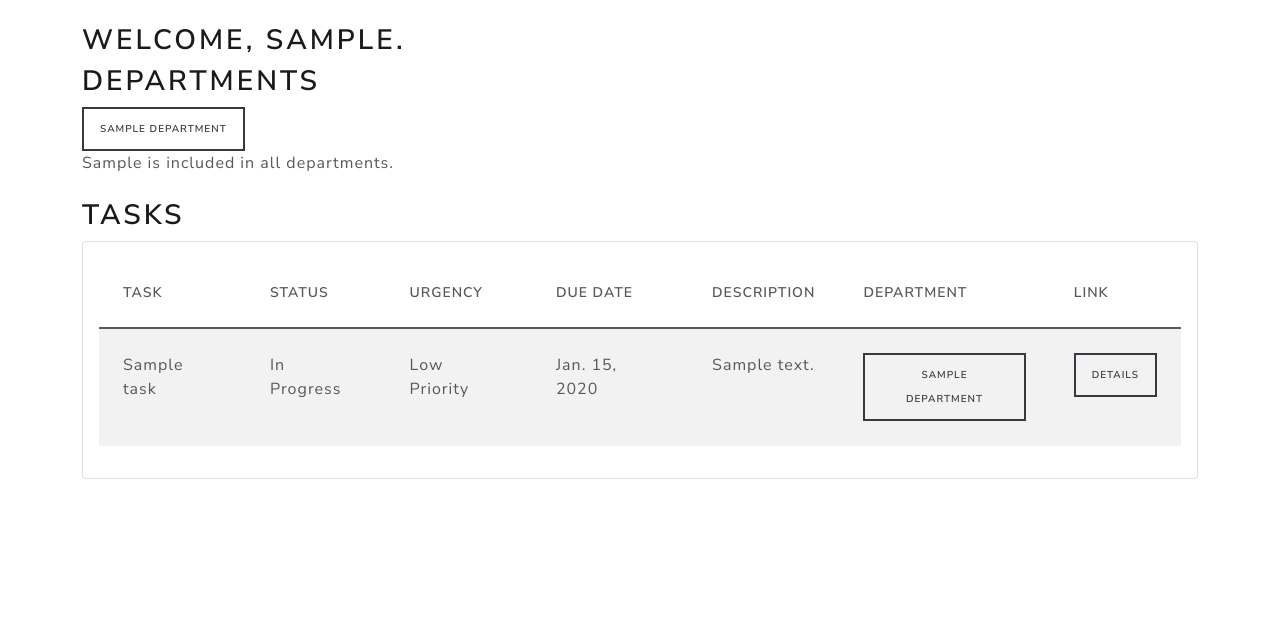
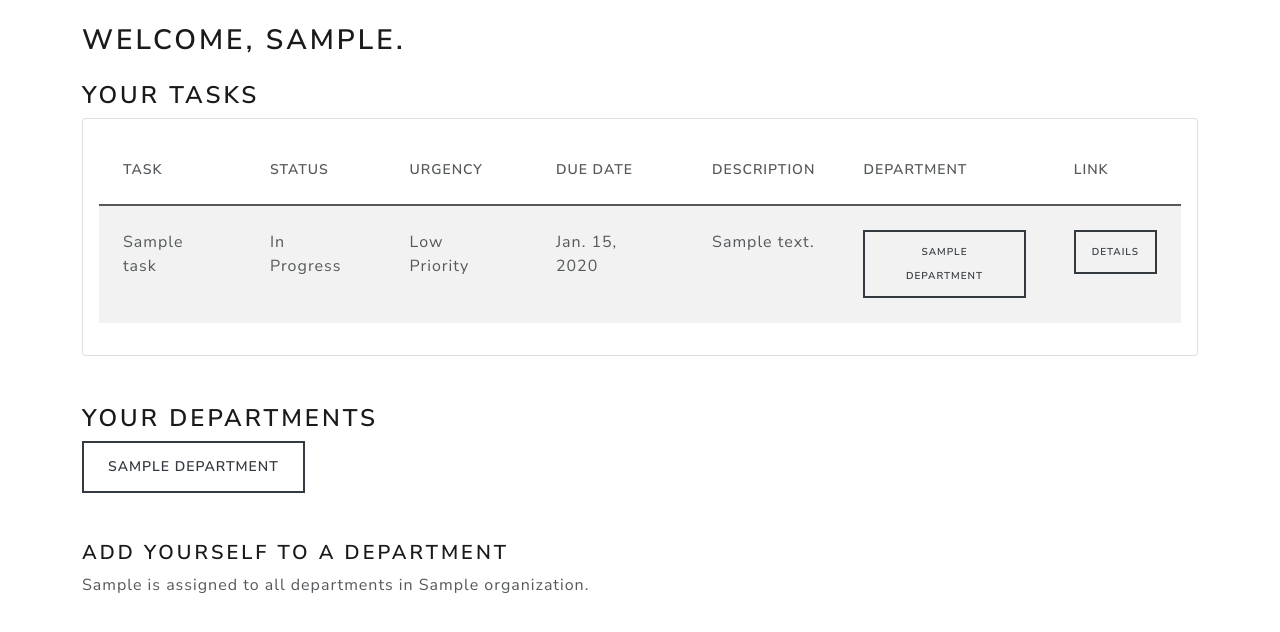
Before and after one commit to erictau/macromanager, a Django app: page /employees/1/ in a window 1280 px wide. Shown: the part 92-724 px from the top of the page. Run offline with Django 4.2, Linux system fonts and the light colour scheme; a user stored in the database is signed in; tables that the repository leaves empty hold one stand-in row (values such as "Sample post"); some libraries are stand-ins or nearby versions.

Commit message:
updates styling

```diff
--- a/main_app/templates/employees/employee_detail.html
+++ b/main_app/templates/employees/employee_detail.html
@@ -10,29 +10,10 @@
     {% endif %}
   </h2>
 
-  <h2>Departments</h2>
-  {% for dept in departments.all %}
-  <a class="btn btn-sm btn-outline-dark" href="{% url 'departments_detail' dept.id %}">{{ dept.name }}</a>
-  {% endfor %}
 
-  {% if avldepts.count %}
-  <form action="{% url 'assoc_dept_employee' employee.id %}" method="post">
-    {% csrf_token %}
-    <div class="pb-2 pt-2">
-      <select name="dept" class="form-select" id="autoSizingSelect">
-        {% for dept in avldepts %}
-        <option value="{{ dept.id }}">{{ dept.name }}</option>
-        {% endfor %}
-      </select>
-    </div>
-    <input type="submit" value="Add Department" class="btn btn-sm btn-primary">
-  </form>
-  {% else %}
-  <p>{{ employee.user.first_name|capfirst }} is included in all departments.</p>
-  {% endif %}
 
   <div class="mt-4">
-    <h2>Tasks</h2>
+    <h3>your Tasks</h3>
     <div class="card p-3">
     <table class="table table-striped">
       <thead>
@@ -66,6 +47,34 @@
       </table>
     </div>
   </div>
+<br>
+<br>
+  <h3>Your Departments</h3>
+  {% for dept in departments.all %}
+  <a class="btn btn-md btn-outline-dark" href="{% url 'departments_detail' dept.id %}">{{ dept.name }}</a>
+  {% endfor %}
+<br>
+<br>
+<br>
+<h4>Add yourself to a department</h2>
+  {% if avldepts.count %}
+  <form action="{% url 'assoc_dept_employee' employee.id %}" method="post">
+    {% csrf_token %}
+    <div class="pb-2 pt-2">
+      <select name="dept" class="form-select" id="autoSizingSelect">
+        {% for dept in avldepts %}
+        <option value="{{ dept.id }}">{{ dept.name }}</option>
+        {% endfor %}
+      </select>
+    </div>
+    <input type="submit" value="Add Department" class="btn btn-sm btn-primary">
+  </form>
+  {% else %}
+  <p>{{ employee.user.first_name|capfirst }} is assigned to all departments in {{ user.employee.org }}.</p>
+  {% endif %}
+
+
+
 
 </div>
 {% endblock %}
```
